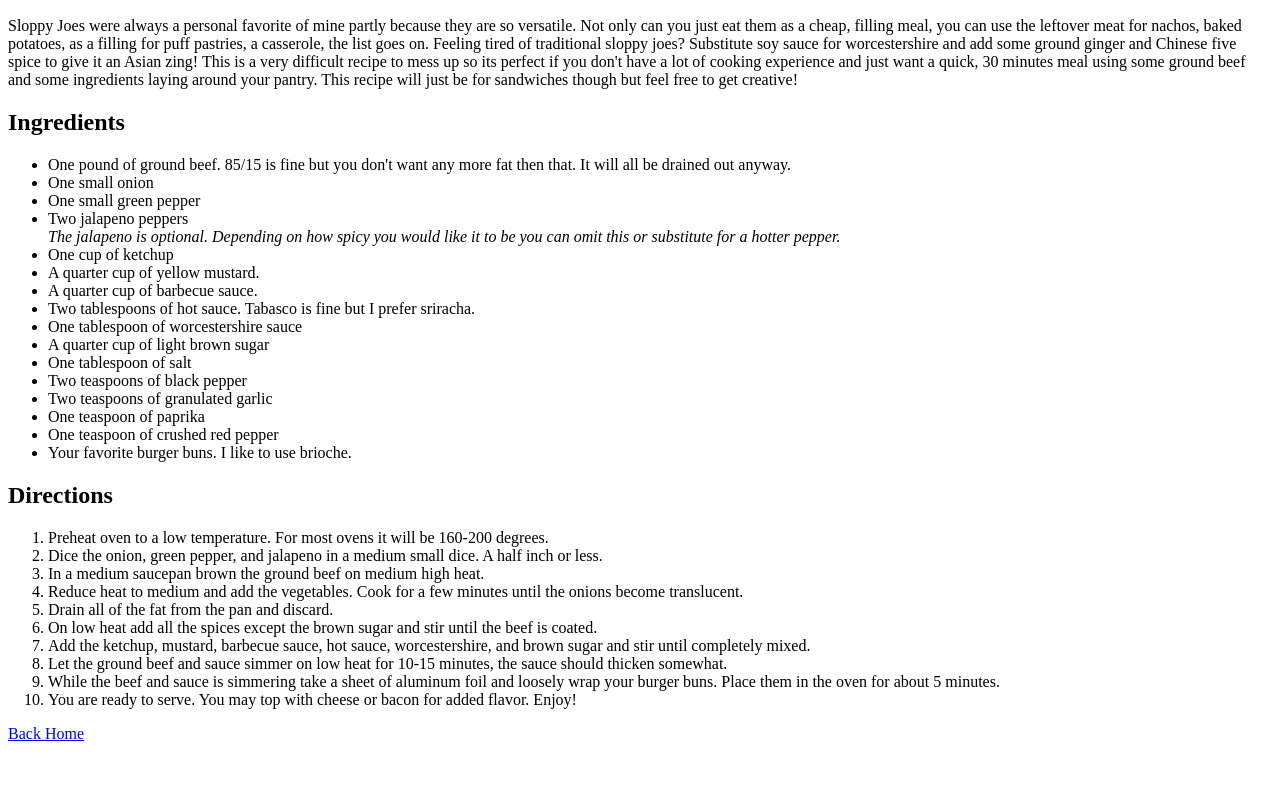
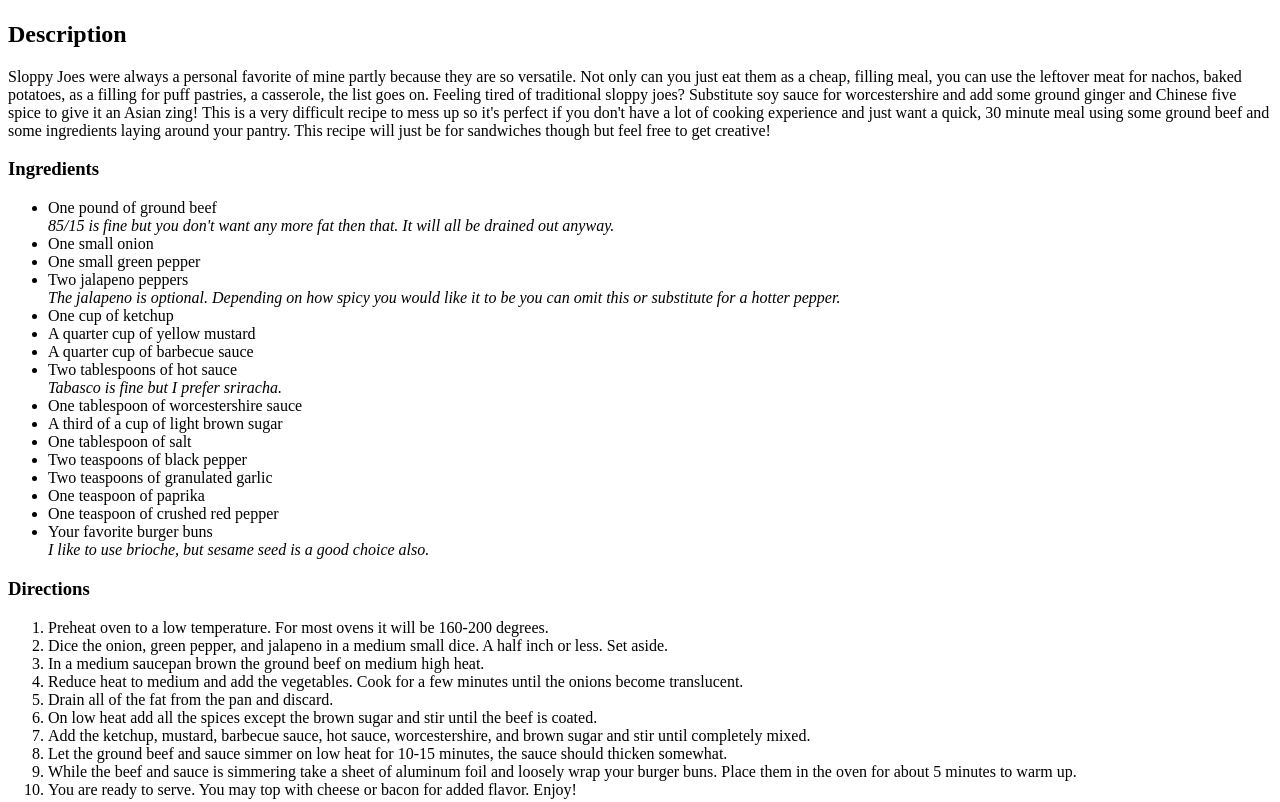
Before and after one commit to jholson1030/odin-recipes, a plain HTML site: page recipes/sloppyjoes.html in a window 1280 px wide. Shown: the part 483-1285 px from the top of the page. Before the commit the page ends 1242 px from the top, so only its background shows below. Drawn offline with Linux system fonts and the light colour scheme.

Commit message:
Fix typos

```diff
--- a/recipes/sloppyjoes.html
+++ b/recipes/sloppyjoes.html
@@ -10,49 +10,51 @@
         width="600"
         height="400" alt="Delicious sloppy joes and french fries."></p>
 
+        <h2>Description</h2>
         <p>Sloppy Joes were always a personal favorite of mine partly because they are so versatile. Not
             only can you just eat them as a cheap, filling meal, you can use the leftover meat for nachos, baked potatoes,
             as a filling for puff pastries, a casserole, the list goes on. Feeling tired of traditional sloppy joes?
             Substitute soy sauce for worcestershire and add some ground ginger and Chinese five spice to give it an Asian zing! This
-            is a very difficult recipe to mess up so its perfect if you don't have a lot of cooking experience and just want a quick, 30 minutes
+            is a very difficult recipe to mess up so it's perfect if you don't have a lot of cooking experience and just want a quick, 30 minute
             meal using some ground beef and some ingredients laying around your pantry. This recipe will just be for sandwiches though but
             feel free to get creative!</p>
 
-            <!--Clean up the description-->
 
-        <h2>Ingredients</h2>
+        <h3>Ingredients</h3>
         <ul>
-            <li>One pound of ground beef. 85/15 is fine but you don't want any more fat then that. It will all
-                be drained out anyway.</li>
+            <li>One pound of ground beef</li>
+            <em>85/15 is fine but you don't want any more fat then that. It will all be drained out anyway.</em>
             <li>One small onion</li>
             <li>One small green pepper</li>
             <li>Two jalapeno peppers</li>
             <em>The jalapeno is optional. Depending on how spicy you would like it to be you can omit this or substitute for a hotter pepper.</em>
             <li>One cup of ketchup</li>
-            <li>A quarter cup of yellow mustard.</li>
-            <li>A quarter cup of barbecue sauce.</li>
-            <li>Two tablespoons of hot sauce. Tabasco is fine but I prefer sriracha.</li>
+            <li>A quarter cup of yellow mustard</li>
+            <li>A quarter cup of barbecue sauce</li>
+            <li>Two tablespoons of hot sauce</li>
+            <em>Tabasco is fine but I prefer sriracha.</em>
             <li>One tablespoon of worcestershire sauce</li>
-            <li>A quarter cup of light brown sugar</li>
+            <li>A third of a cup of light brown sugar</li>
             <li>One tablespoon of salt</li>
             <li>Two teaspoons of black pepper</li>
             <li>Two teaspoons of granulated garlic</li>
             <li>One teaspoon of paprika</li>
             <li>One teaspoon of crushed red pepper</li>
-            <li>Your favorite burger buns. I like to use brioche.</li>
+            <li>Your favorite burger buns</li>
+            <em>I like to use brioche, but sesame seed is a good choice also.</em>
         </ul>
 
-        <h2>Directions</h2>
+        <h3>Directions</h3>
         <ol>
             <li>Preheat oven to a low temperature. For most ovens it will be 160-200 degrees.</li>
-            <li>Dice the onion, green pepper, and jalapeno in a medium small dice. A half inch or less.</li>
+            <li>Dice the onion, green pepper, and jalapeno in a medium small dice. A half inch or less. Set aside.</li>
             <li>In a medium saucepan brown the ground beef on medium high heat.</li>
             <li>Reduce heat to medium and add the vegetables. Cook for a few minutes until the onions become translucent.</li>
             <li>Drain all of the fat from the pan and discard.</li>
             <li>On low heat add all the spices except the brown sugar and stir until the beef is coated.</li>
             <li>Add the ketchup, mustard, barbecue sauce, hot sauce, worcestershire, and brown sugar and stir until completely mixed.</li>
             <li>Let the ground beef and sauce simmer on low heat for 10-15 minutes, the sauce should thicken somewhat.</li>
-            <li>While the beef and sauce is simmering take a sheet of aluminum foil and loosely wrap your burger buns. Place them in the oven for about 5 minutes.</li>
+            <li>While the beef and sauce is simmering take a sheet of aluminum foil and loosely wrap your burger buns. Place them in the oven for about 5 minutes to warm up.</li>
             <li>You are ready to serve. You may top with cheese or bacon for added flavor. Enjoy!</li>
 
         </ol>
```
